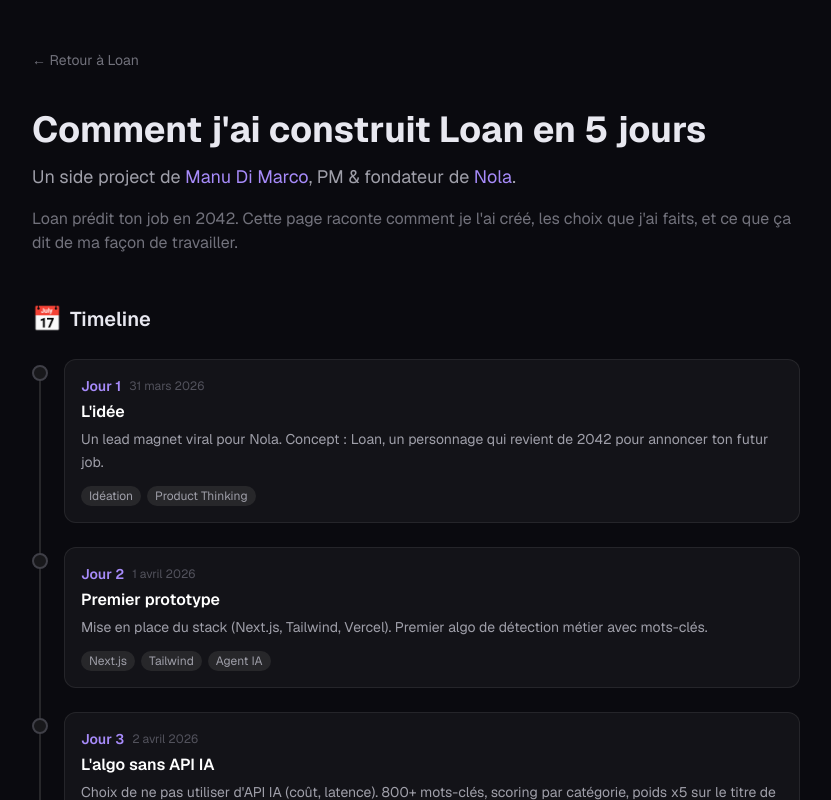
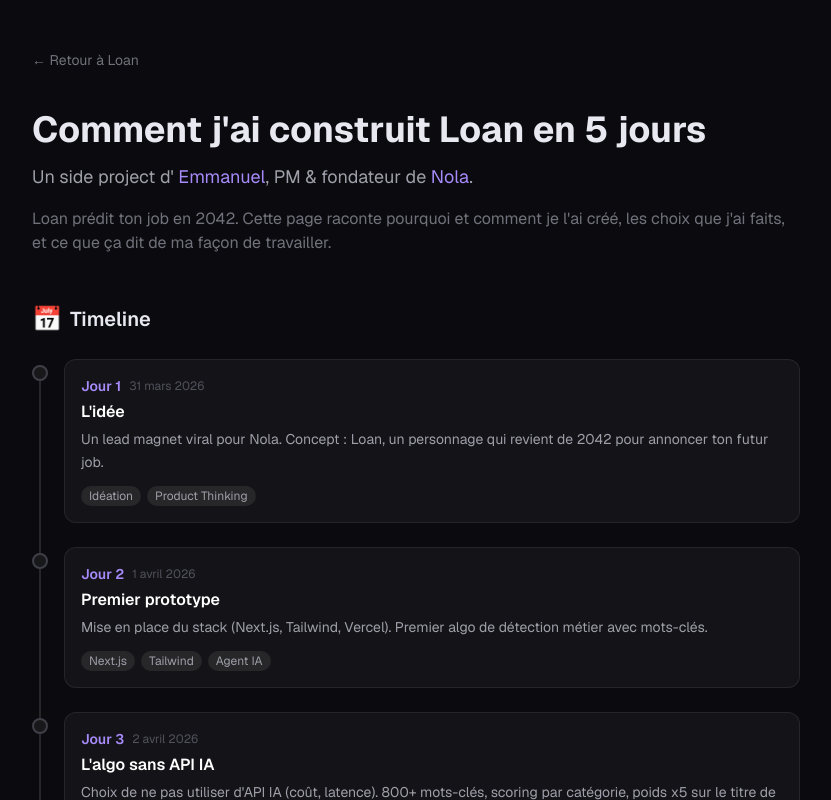
Before and after one commit to cheznola/loan, a Next.js app: page /making-of in a window 1280 px wide. Shown: the top 800 px of the page, without its empty margins (224-1055 px from the left). Built offline with nearby package versions, Linux system fonts and the light colour scheme.

Commit message:
Update page.tsx

```diff
--- a/app/making-of/page.tsx
+++ b/app/making-of/page.tsx
@@ -97,14 +97,14 @@
           </h1>
 
           <p className="text-zinc-400 text-lg leading-relaxed">
-            Un side project de{" "}
+            Un side project d'{" "}
             <a
-              href="https://linkedin.com/in/music-all"
+              href="https://www.linkedin.com/in/emmanueldimarco/"
               target="_blank"
               rel="noopener noreferrer"
               className="text-[var(--accent-light)] hover:underline"
             >
-              Manu Di Marco
+              Emmanuel
             </a>
             , PM & fondateur de{" "}
             <a
@@ -119,7 +119,7 @@
           </p>
 
           <p className="text-zinc-500 mt-4">
-            Loan prédit ton job en 2042. Cette page raconte comment je l'ai créé,
+            Loan prédit ton job en 2042. Cette page raconte pourquoi et comment je l'ai créé,
             les choix que j'ai faits, et ce que ça dit de ma façon de travailler.
           </p>
         </div>
```
